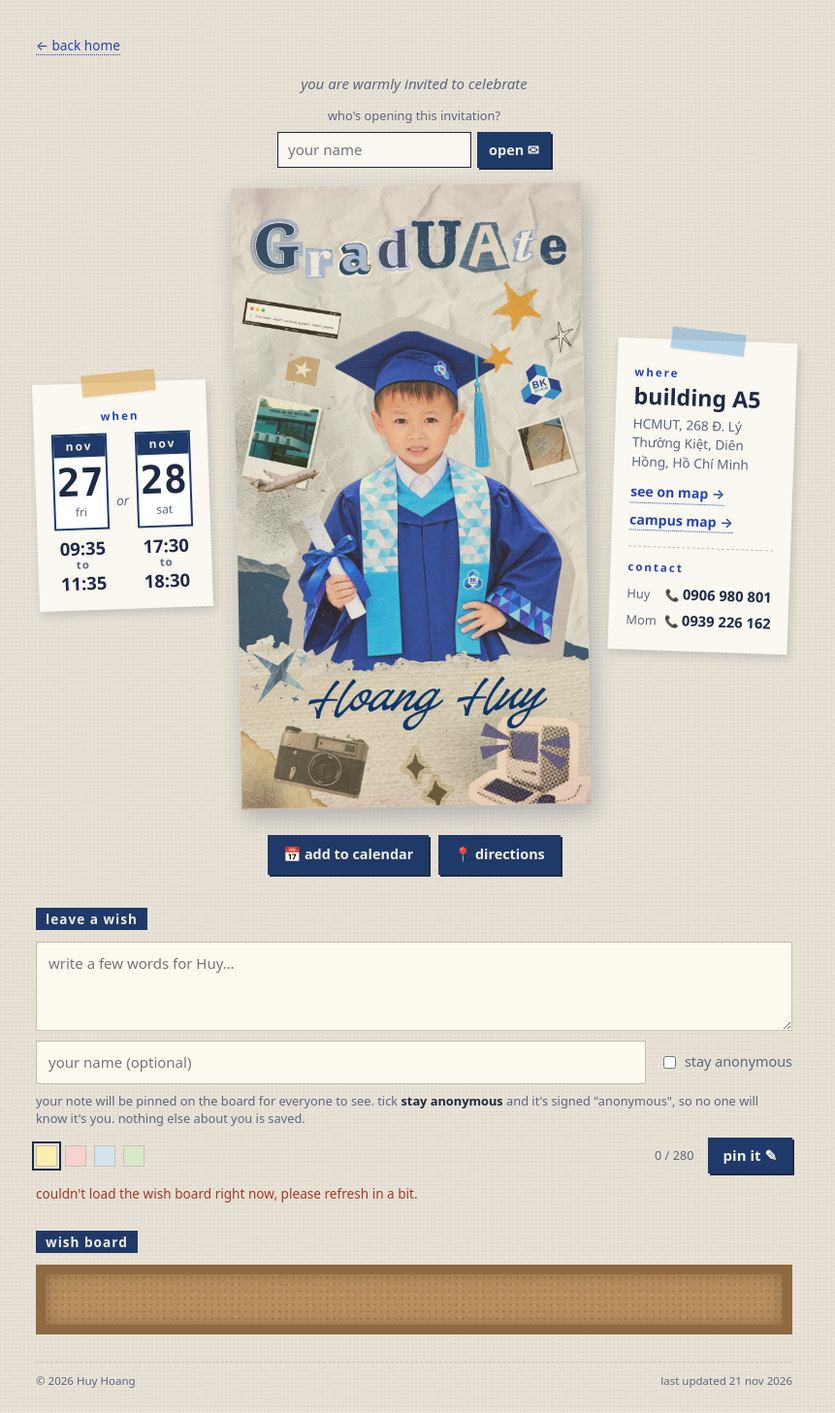
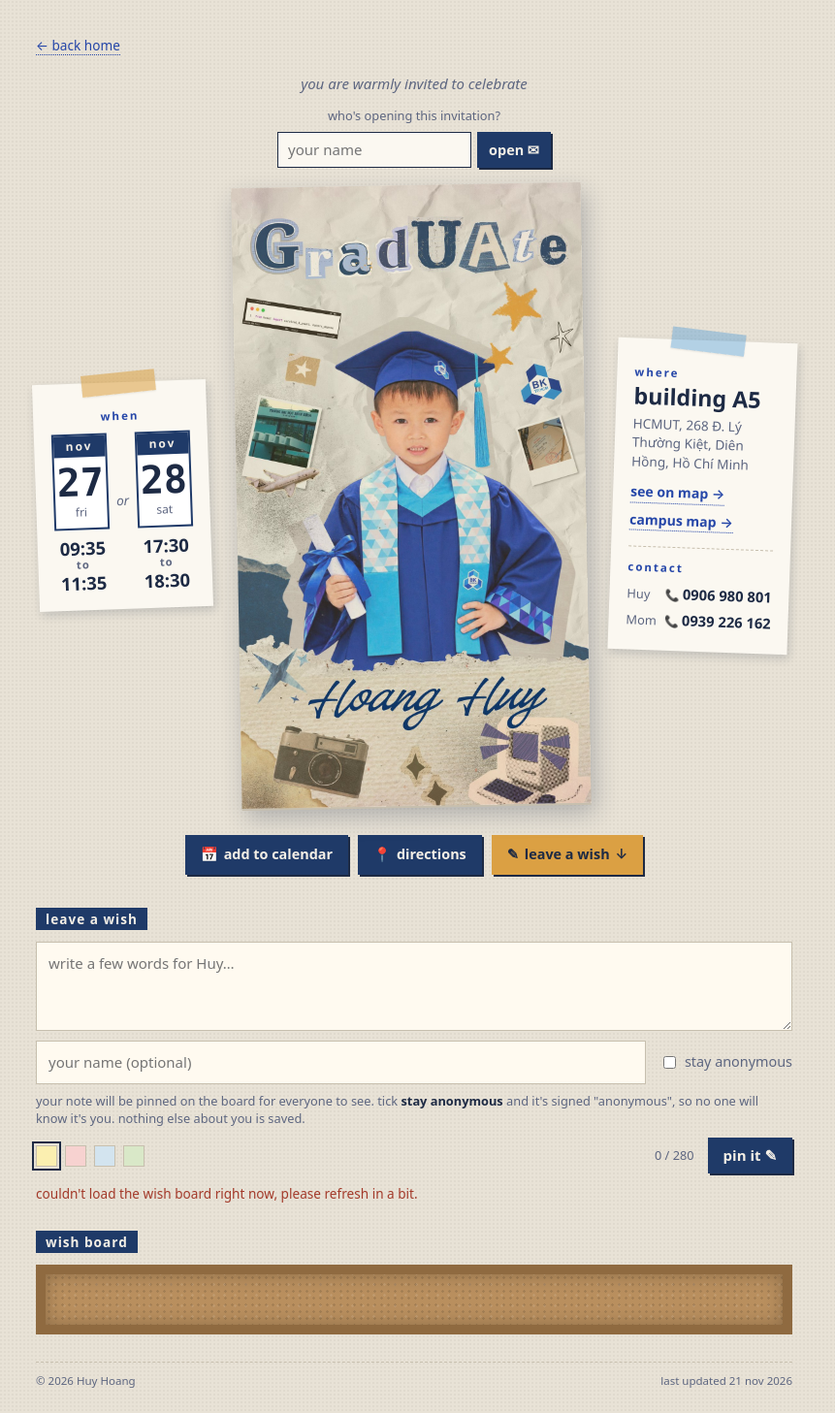
Before and after one commit to edithh81/edithh81.github.io, a Jekyll site: the page built from graduation.html, in a window 1280 px wide. Shown: the whole page at 97% size, without its empty margins (213-1074 px from the left). Built offline with Jekyll 4.4.1, drawn with Linux system fonts in a browser that asks for light colours.

Commit message:
Graduation page: add leave-a-wish jump button to mobile action bar
Co-Authored-By: Claude Opus 5.5 <noreply@anthropic.com>

```diff
--- a/assets/css/graduation.css
+++ b/assets/css/graduation.css
@@ -118,6 +118,12 @@
 }
 .btn:hover { background: var(--accent); color: #fff; }
 .btn:active { transform: translate(2px, 2px); box-shadow: none; }
+.btn .short { display: none; }
+.btn.wish-jump { background: var(--star); color: var(--ink); }
+.btn.wish-jump:hover { background: var(--accent); color: #fff; }
+html { scroll-behavior: smooth; }
+#wishes { scroll-margin-top: 12px; }
+@media (prefers-reduced-motion: reduce) { html { scroll-behavior: auto; } }
 .btn.ghost { background: #fbf8f1; color: var(--ink); border: 1px solid var(--ink); }
 .btn.ghost:hover { background: var(--ink); color: #fff; }
 .cal-menu { position: relative; }
--- a/graduation.html
+++ b/graduation.html
@@ -92,7 +92,7 @@ extra_css: /assets/css/graduation.css
 
 <nav class="actions" aria-label="quick actions">
   <details class="cal-menu">
-    <summary class="btn">📅 add to calendar</summary>
+    <summary class="btn">📅 <span class="full">add to calendar</span><span class="short">calendar</span></summary>
     <div class="cal-options">
       {% for d in g.days %}
       <a class="gcal" data-start="{{ d.start }}" data-end="{{ d.end }}" href="https://calendar.google.com/" target="_blank" rel="noopener">google · {{ d.start | date: "%a %-d/%-m" | downcase }}</a>
@@ -100,13 +100,14 @@ extra_css: /assets/css/graduation.css
       <a id="ics" href="#" download="huy-graduation.ics">apple / outlook · all days</a>
     </div>
   </details>
-  <a class="btn" href="{{ g.map }}" target="_blank" rel="noopener">📍 directions</a>
+  <a class="btn" href="{{ g.map }}" target="_blank" rel="noopener">📍 <span class="full">directions</span><span class="short">map</span></a>
+  <a class="btn wish-jump" href="#wishes">✎ <span class="full">leave a wish</span><span class="short">wish</span> ↓</a>
 </nav>
 
 {% if g.note %}<p class="invite-note">{{ g.note }}</p>{% endif %}
 
 <!-- wish form -->
-<section>
+<section id="wishes">
   <h2 class="bar">leave a wish</h2>
   <form id="wish-form" class="wish-form" autocomplete="off">
     <textarea id="wish-text" maxlength="280" rows="3" required
```
